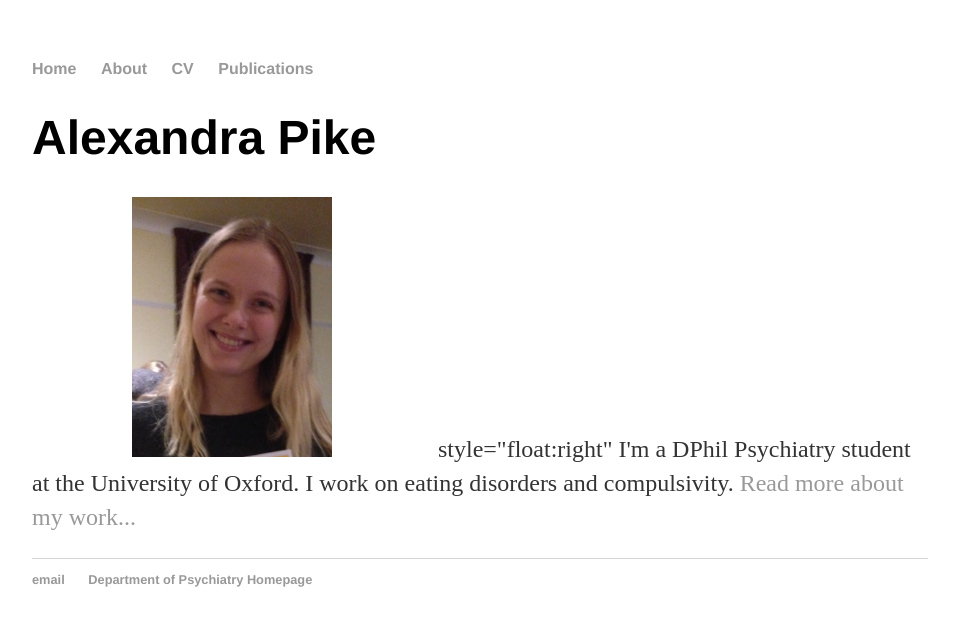
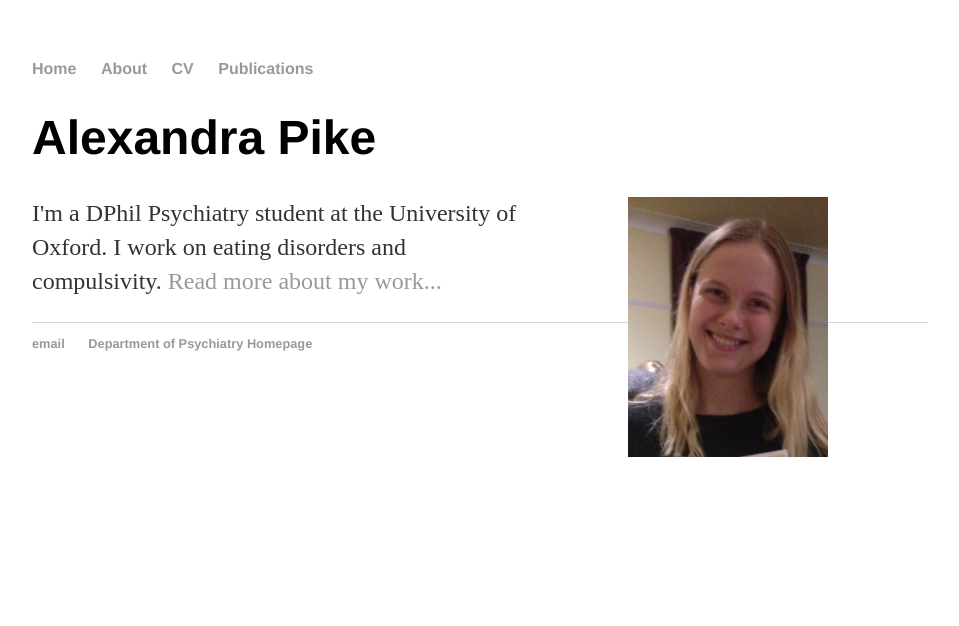
Before and after one commit to apike02/apike02.github.io, a Jekyll site: the page built from index.html, in a window 1280 px wide. Shown: the top 626 px of the page, without its empty margins (160-1119 px from the left). Built offline with Jekyll 4.4.1, drawn with Linux system fonts in a browser that asks for light colours.

Commit message:
Update index.html

```diff
--- a/index.html
+++ b/index.html
@@ -4,6 +4,6 @@ title: Alexandra Pike's website
 ---
 <div class="blurb">
 	<h1>Alexandra Pike</h1>
-	<p><img src="/pics/apike.jpg" width="200" height="260" alight="left" hspace="100">
-style="float:right"	I'm a DPhil Psychiatry student at the University of Oxford. I work on eating disorders and compulsivity. <a href="/about">Read more about my work...</a></p>
+	<p><img src="/pics/apike.jpg" width="200" height="260" style="float:right" align="left" hspace="100">
+	I'm a DPhil Psychiatry student at the University of Oxford. I work on eating disorders and compulsivity. <a href="/about">Read more about my work...</a></p>
 </div><!-- /.blurb -->
```
